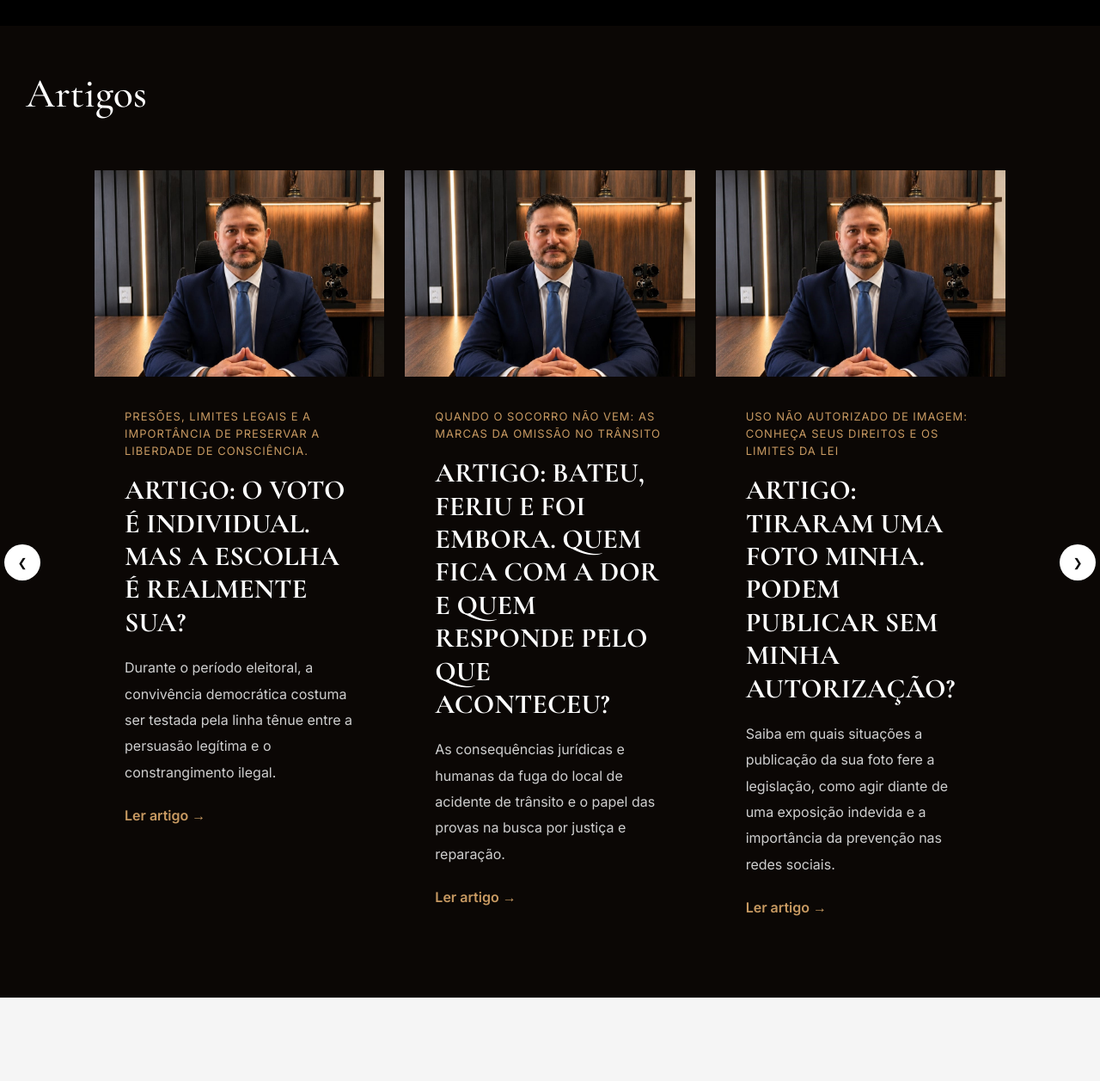
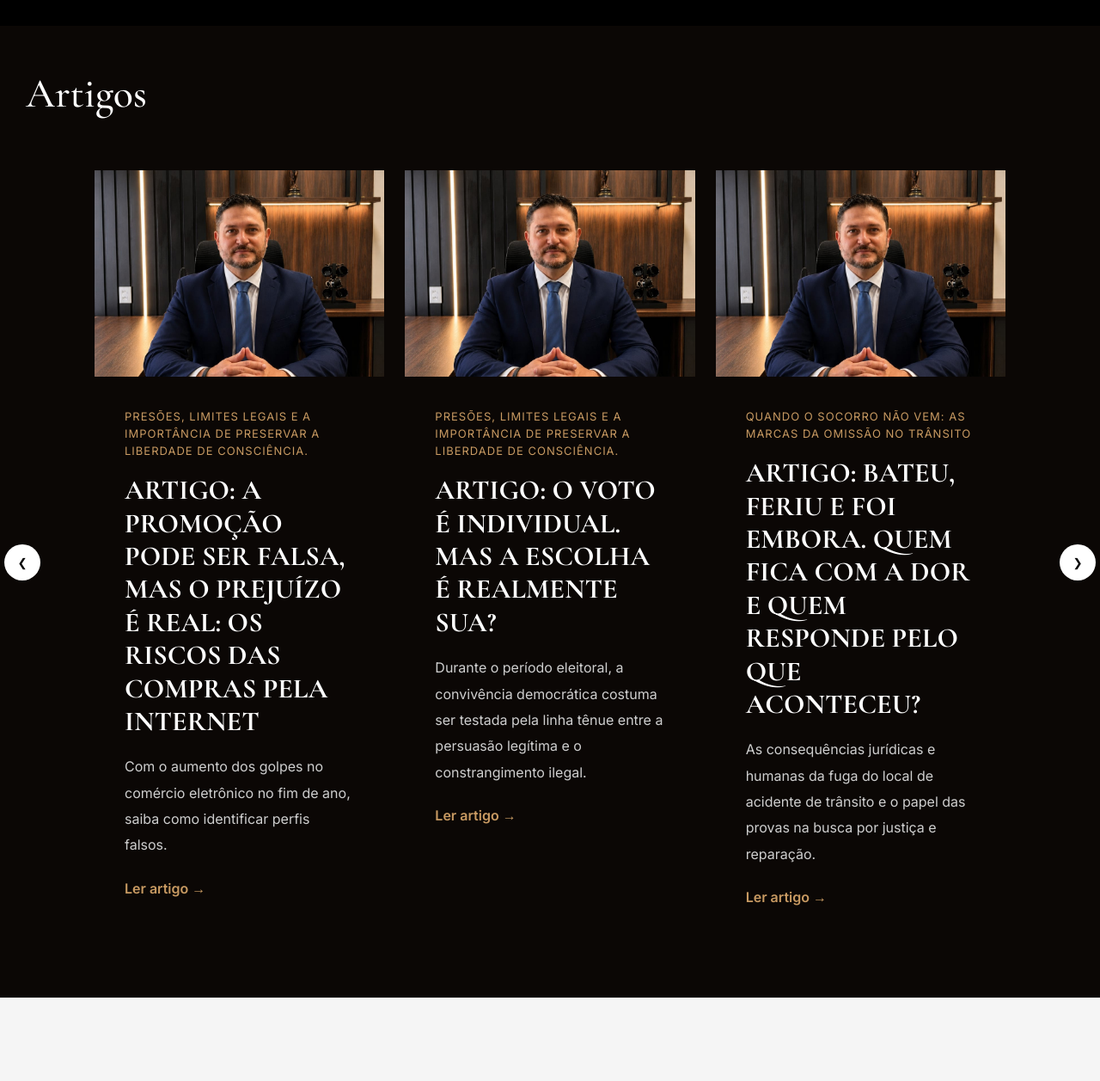
Before and after one commit to tikauanykamily-create/siteadvdiogofernandes, a plain HTML site: page index.html in a window 1280 px wide. Shown: the part 2228-3485 px from the top of the page at 86% size. Drawn offline with nearby package versions, Linux system fonts and the light colour scheme.

Commit message:
Update index.html

```diff
--- a/index.html
+++ b/index.html
@@ -233,6 +233,33 @@
     <div class="artigos-wrapper">
    <button class="artigo-prev">❮</button>
   <div class="cards-artigos">
+    <!-- CARD 13 -->
+
+      <div class="artigo-card">
+
+        <div class="artigo-img">
+          <img src="img/artigo5515.jpeg" alt="">
+        </div>
+
+        <div class="artigo-content">
+
+          <span>Presões, limites legais e a importância de preservar a liberdade de consciência.</span>
+
+          <h3>
+            ARTIGO: A PROMOÇÃO PODE SER FALSA, MAS O PREJUÍZO É REAL: OS RISCOS DAS COMPRAS PELA INTERNET
+          </h3>
+
+          <p>
+           Com o aumento dos golpes no comércio eletrônico no fim de ano, saiba como identificar perfis falsos.
+          </p>
+
+          <a href="https://mturgentenews.com.br/a-promocao-pode-ser-falsa-mas-o-prejuizo-e-real-os-riscos-das-compras-pela-internet/">
+            Ler artigo →
+          </a>
+
+        </div>
+
+      </div>
     <!-- CARD 12 -->
 
       <div class="artigo-card">
```
